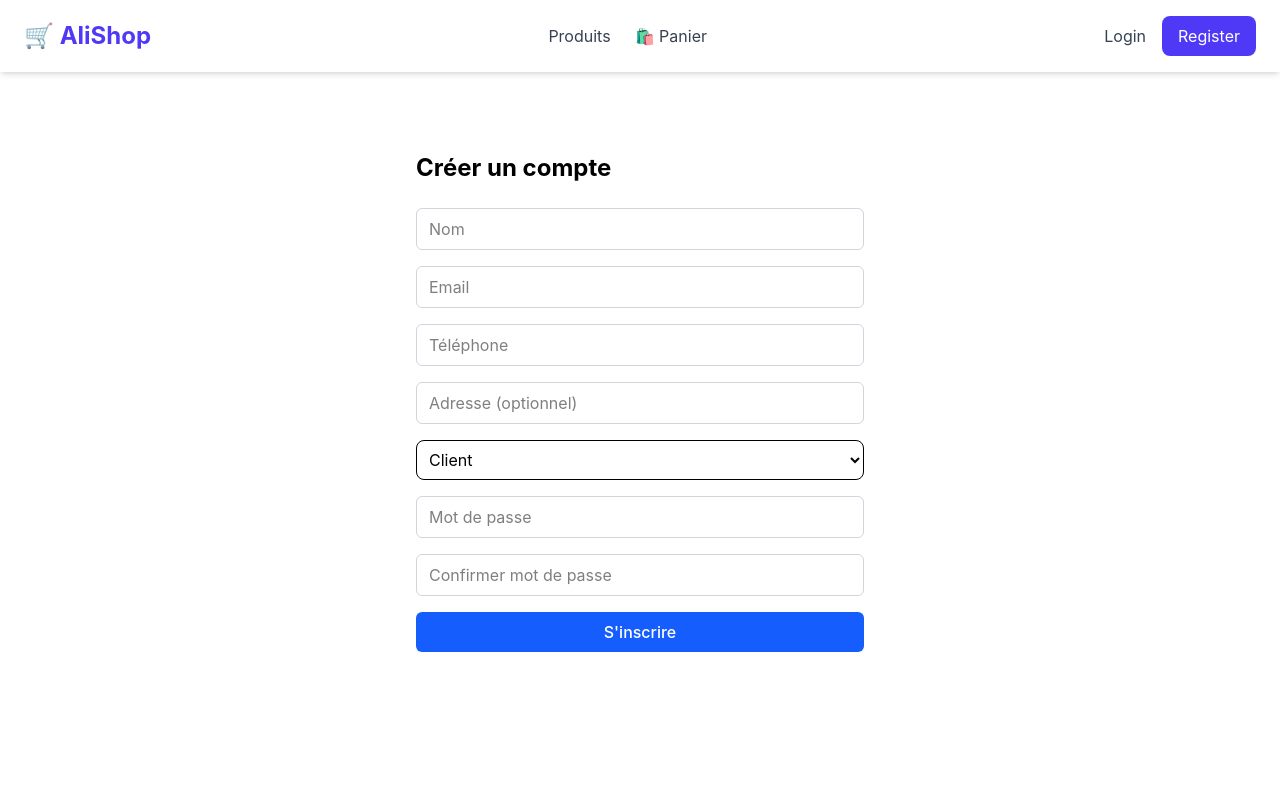
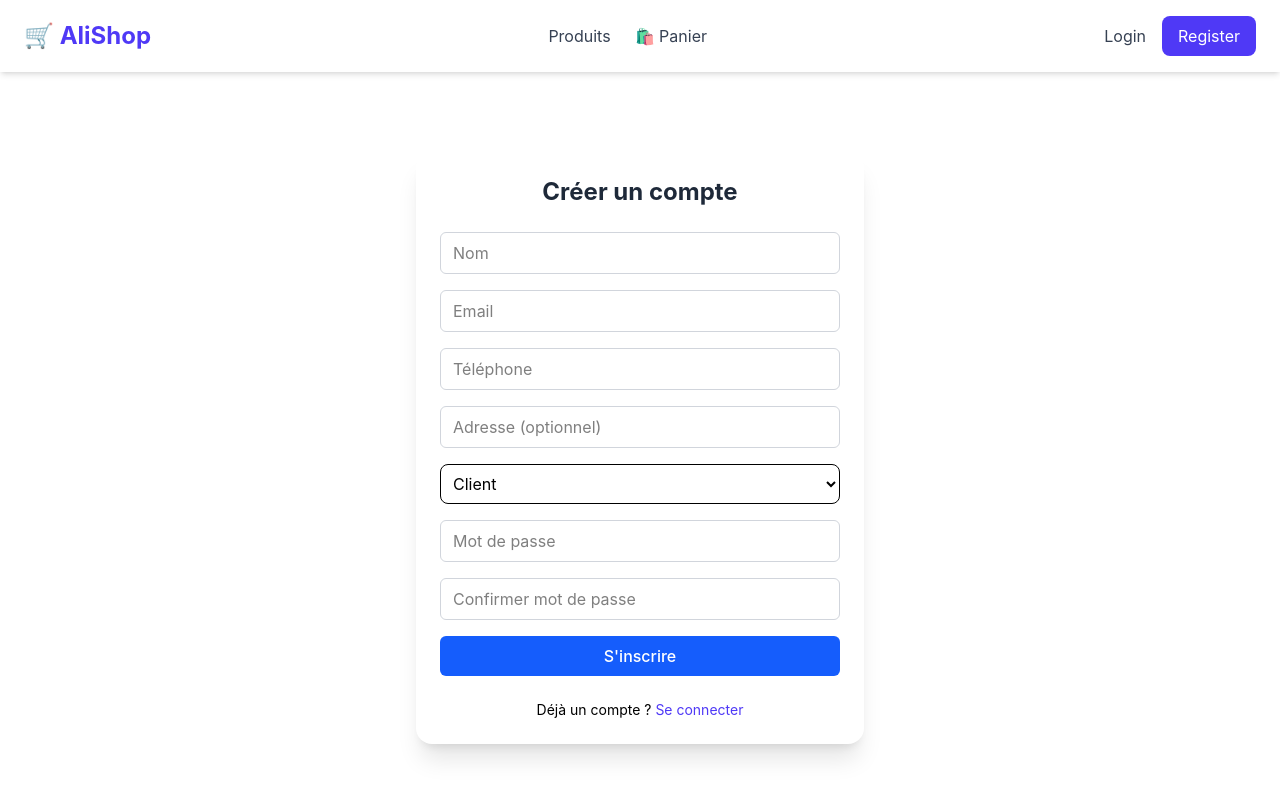
Before and after one commit to alibouch2005/e-commerce-frontend, a React (Vite) app: page /register in a window 1280 px wide. Built offline with nearby package versions, Linux system fonts and the light colour scheme; no server answers.

Commit message:
Amélioration de la page inscription avec validation et toast

```diff
--- a/src/pages/Register.jsx
+++ b/src/pages/Register.jsx
@@ -2,61 +2,85 @@ import { useState } from "react";
 import { register } from "../services/authService";
 import Input from "../components/ui/Input";
 import Button from "../components/ui/Button";
+import { useNavigate, Link } from "react-router-dom";
+import toast from "react-hot-toast";
 
-export default function Register(){
+export default function Register() {
+  const navigate = useNavigate();
 
-const [form,setForm] = useState({
-name:"",
-email:"",
-phone:"",
-address:"",
-role:"client",
-password:"",
-password_confirmation:""
+  const [form, setForm] = useState({
+    name: "",
+    email: "",
+    phone: "",
+    address: "",
+    role: "client",
+    password: "",
+    password_confirmation: "",
   });
 
-const handleChange = (e)=>{
+  const [loading, setLoading] = useState(false);
+
+  const handleChange = (e) => {
     setForm({
       ...form,
-[e.target.name]:e.target.value
+      [e.target.name]: e.target.value,
     });
   };
 
-const handleSubmit = async (e)=>{
+  const handleSubmit = async (e) => {
     e.preventDefault();
 
-try{
+    // 🔥 validation frontend
+    if (form.password.length < 8) {
+      return toast.error("Mot de passe au moins 8 caractères");
+    }
+
+    if (form.password !== form.password_confirmation) {
+      return toast.error("Les mots de passe ne correspondent pas");
+    }
+
+    try {
+      setLoading(true);
 
       await register(form);
 
-alert("Compte créé avec succès");
+      toast.success("Compte créé avec succès 🎉");
 
-}catch(err){
+      // 🔥 redirect login
+      setTimeout(() => {
+        navigate("/login");
+      }, 1500);
 
+    } catch (err) {
       console.log(err.response?.data);
 
+      // 🔥 afficher erreurs Laravel
+      if (err.response?.data?.errors) {
+        const errors = err.response.data.errors;
+
+        Object.values(errors).forEach((msg) => {
+          toast.error(msg[0]);
+        });
+      } else {
+        toast.error(
+          err.response?.data?.message || "Erreur inscription"
+        );
       }
-
+    } finally {
+      setLoading(false);
+    }
   };
 
-return(
+  return (
+    <div className="max-w-md mx-auto mt-20 p-6 bg-white shadow-xl rounded-2xl">
 
-<div className="max-w-md mx-auto mt-20">
-
-<h1 className="text-2xl font-bold mb-6">
+      <h1 className="text-2xl font-bold mb-6 text-center text-gray-800">
         Créer un compte
       </h1>
 
-<form
-onSubmit={handleSubmit}
-className="flex flex-col gap-4"
->
+      <form onSubmit={handleSubmit} className="flex flex-col gap-4">
 
-<Input
-name="name"
-placeholder="Nom"
-onChange={handleChange}
-/>
+        <Input name="name" placeholder="Nom" onChange={handleChange} />
 
         <Input
           name="email"
@@ -80,12 +104,10 @@ onChange={handleChange}
         <select
           name="role"
           onChange={handleChange}
-className="border rounded-lg p-2"
+          className="border rounded-lg p-2 focus:ring-2 focus:ring-indigo-500"
         >
-
           <option value="client">Client</option>
           <option value="livreur">Livreur</option>
-
         </select>
 
         <Input
@@ -102,14 +124,22 @@ placeholder="Confirmer mot de passe"
           onChange={handleChange}
         />
 
-<Button type="submit" fullWidth>
-S'inscrire
+        <Button type="submit" fullWidth disabled={loading}>
+          {loading ? "Création..." : "S'inscrire"}
         </Button>
 
-</form>
-
+        {/* 🔥 login link */}
+        <div className="text-center text-sm mt-2">
+          Déjà un compte ?{" "}
+          <Link
+            to="/login"
+            className="text-indigo-600 hover:underline"
+          >
+            Se connecter
+          </Link>
         </div>
 
+      </form>
+    </div>
   );
-
 }
```
Lines whose indentation alone changed are shown as unchanged.
